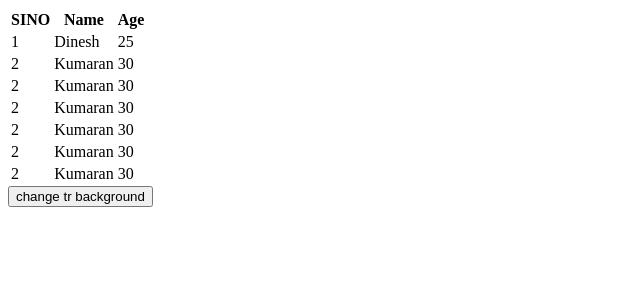
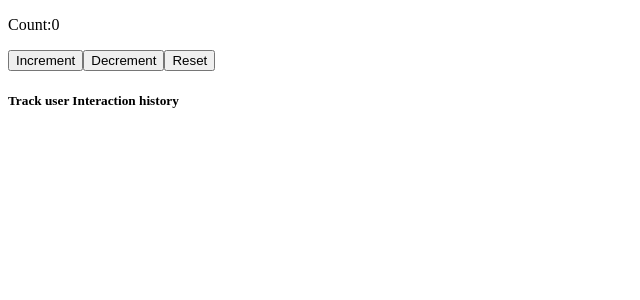
Before and after one commit to KumaranMba/react-exercises, a React (Vite) app: page / in a window 1280 px wide. Shown: the top 300 px of the page, without its empty margins (0-640 px from the left). Built offline with nearby package versions, Linux system fonts and the light colour scheme.

Commit message:
Useing useState to understand useReducer

```diff
--- a/src/App.jsx
+++ b/src/App.jsx
@@ -1,70 +1,38 @@
 import React from 'react';
-import { useRef } from 'react';
+import { useState } from 'react';
 
 function App() {
 
-  const rows = useRef();
+  const[count,setCount] = useState(0);
+  const[clickHistory,setClickHistory] = useState([]);
 
- const changeBackground =()=>{
-     const rowsRef = rows.current.querySelectorAll(" tbody tr");
-     rowsRef.forEach((row,index)=>{
-      console.log(index);
-        if(index % 2 === 0){
-          row.style.backgroundColor="green";
-        }
-     })
- }
+  const Increment =() =>{
+    setCount(count+1);
+    setClickHistory(clickHistory.concat('Incr'));
+  }
+
+  const Decrement =() =>{
+    if(count > 0){
+      setCount(count-1);
+      setClickHistory(clickHistory.concat('Decr'));
+    }
+  }
+
+  const Reset = ()=>{
+    setCount(0);
+    setClickHistory(clickHistory.concat('Reset'));
+  }
 
   return (
     <div>
-          <table ref={rows}>
-              <thead>
-                 <tr>
-                  <th>SINO</th>
-                  <th>Name</th>
-                  <th>Age</th>
-                 </tr>
-              </thead>
-              <tbody>
-                <tr>
-                  <td>1</td>
-                  <td>Dinesh</td>
-                  <td>25</td>
-                </tr>
-                <tr>
-                  <td>2</td>
-                  <td>Kumaran</td>
-                  <td>30</td>
-                </tr>
-                <tr>
-                  <td>2</td>
-                  <td>Kumaran</td>
-                  <td>30</td>
-                </tr>
-                <tr>
-                  <td>2</td>
-                  <td>Kumaran</td>
-                  <td>30</td>
-                </tr>
-                <tr>
-                  <td>2</td>
-                  <td>Kumaran</td>
-                  <td>30</td>
-                </tr>
-                <tr>
-                  <td>2</td>
-                  <td>Kumaran</td>
-                  <td>30</td>
-                </tr>
-                <tr>
-                  <td>2</td>
-                  <td>Kumaran</td>
-                  <td>30</td>
-                </tr>
-              </tbody>
-          </table>
+        <p>Count:{count}</p>
+        <button onClick={Increment}>Increment</button>
+        <button onClick={Decrement}>Decrement</button>
+        <button onClick={Reset}>Reset</button>
 
-          <button onClick={changeBackground}>change tr background</button>
+        <h5>Track user Interaction history</h5>
+        <p>{clickHistory.join(' ')}</p>
+
     </div>
   )
 }
```
